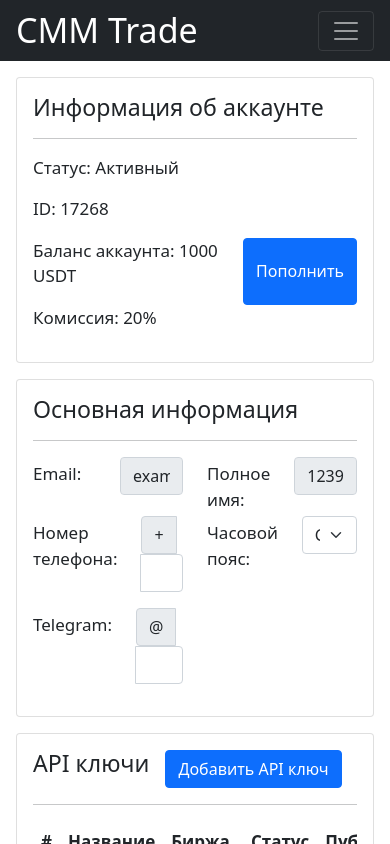
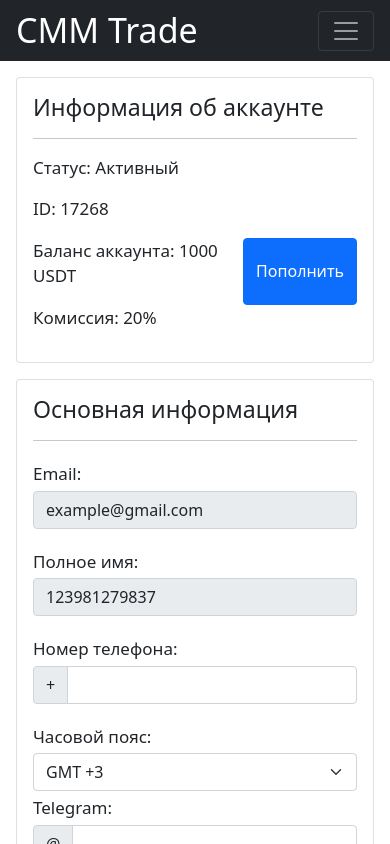
Before and after one commit to DaniilOkrug/cmm-trade-ui, a React (Create React App) app: page /office/profile in a window 390 px wide. Shown: the top 844 px of the page. Built offline with nearby package versions, Linux system fonts and the light colour scheme.

Commit message:
Adaptive design fixes

```diff
--- a/src/components/Apilist/Apilist.tsx
+++ b/src/components/Apilist/Apilist.tsx
@@ -30,8 +30,8 @@ const Apilist: FC<TitleProps> = ({ title, status, children }) => {
             <td>Active</td>
             <td>h24j6kjhn6b7l3k24;l4kk6kj312l3kkj56</td>
             <td>
-              <Button>Проверить</Button>{' '}
-              <Button>Удалить</Button>
+              <Button className="m-1">Проверить</Button>{' '}
+              <Button className="m-1">Удалить</Button>
             </td>
           </tr>
         </tbody>
--- a/src/components/Office/Offiice.tsx
+++ b/src/components/Office/Offiice.tsx
@@ -12,8 +12,9 @@ const Office: FC<TitleProps> = ({ title, subtitle, children }) => {
     <Container fluid className="office">
       <Row className="accountActions">
         <div>
-          <Button>Пополнить</Button> <Button>Создать робота</Button>{" "}
-          <Button variant="danger">Остановить роботов</Button>{" "}
+          <Button className="m-1">Пополнить</Button>
+          <Button className="m-1">Создать робота</Button>
+          <Button variant="danger" className="m-1">Остановить роботов</Button>
         </div>
       </Row>
 
--- a/src/components/Profile/Profile.css
+++ b/src/components/Profile/Profile.css
@@ -12,3 +12,31 @@
     display: flex;
     flex-direction: row;
 }
+
+/* X-Small devices (portrait phones, less than 576px) */
+@media (max-width: 575.98px) {
+    .profile-main .row {
+        display: flex;
+        flex-direction: column;
+    }
+}
+
+/* Small devices (landscape phones, less than 768px) */
+@media (max-width: 767.98px) {
+    .profile-main .row {
+        display: flex;
+        flex-direction: column;
+    }
+}
+
+/* Medium devices (tablets, less than 992px) */
+@media (max-width: 991.98px) {
+}
+
+/* Large devices (desktops, less than 1200px) */
+@media (max-width: 1199.98px) {
+}
+
+/* X-Large devices (large desktops, less than 1400px) */
+@media (max-width: 1399.98px) {
+}
--- a/src/pages/index.ts
+++ b/src/pages/index.ts
@@ -1,11 +1,9 @@
-import Home from './Home/Home'
 import Login from './Login/Login'
 import SignUp from './SignUp/SignUp'
 import Dashboard from './Dashboard/Dashboard'
 import AdminPanel from './AdminPanel/AdminPanel'
 
 export const Pages = {
-  Home,
   Login,
   SignUp,
   Dashboard,
```
Also changed, not shown: 1 other file (tests, documents, lock files or other folders).
